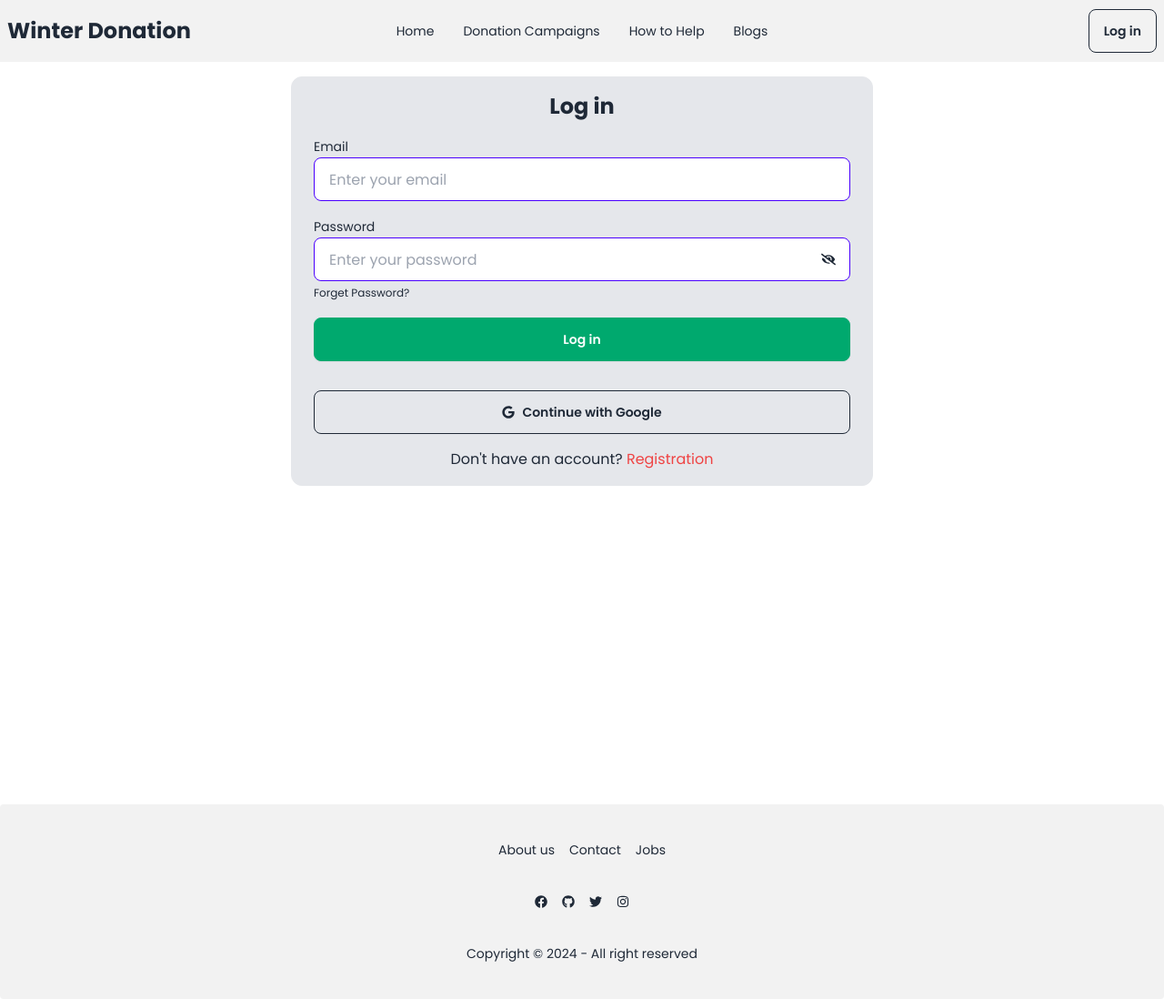
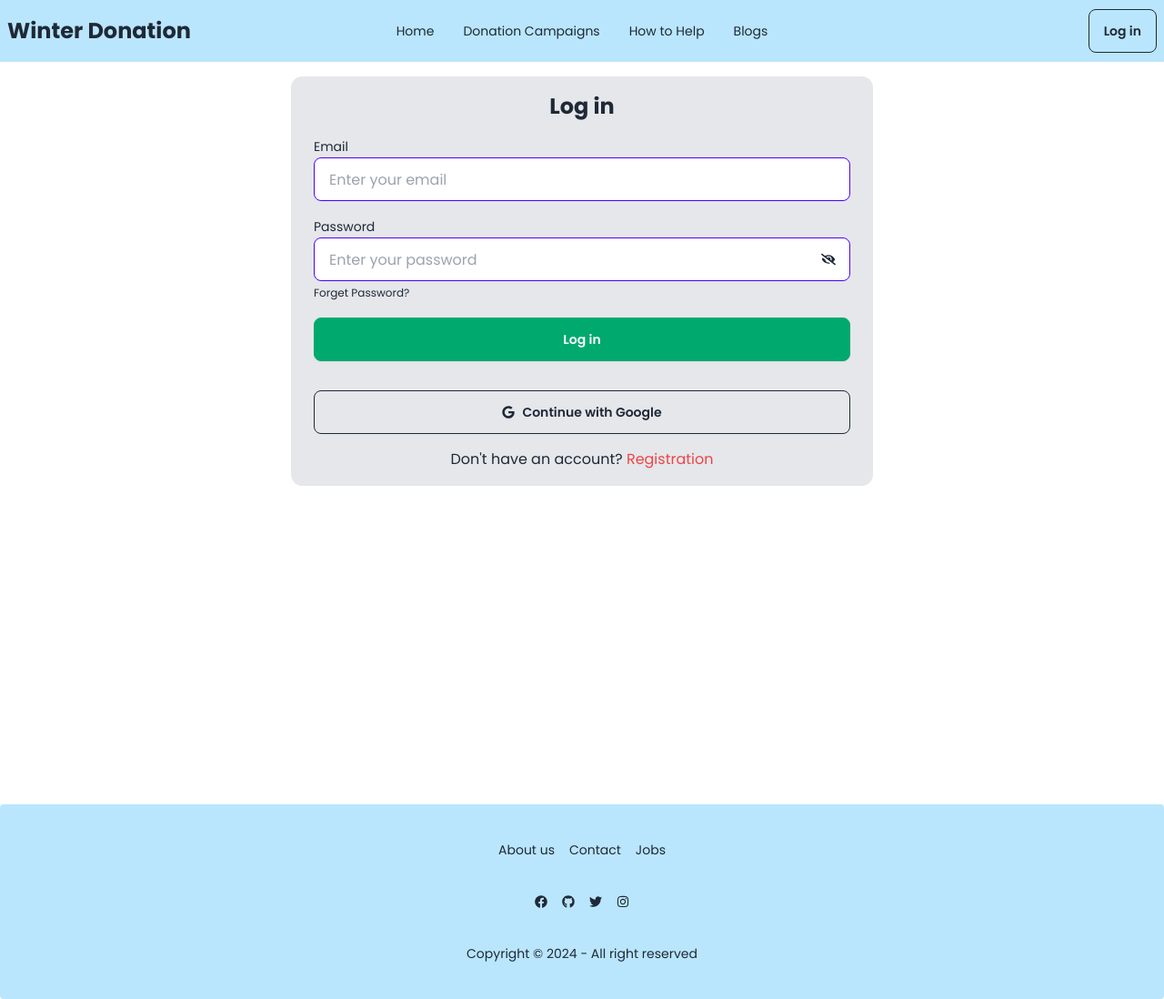
Before and after one commit to sakib-333/ph-b10-a9, a React (Vite) app: page /login in a window 1280 px wide. Shown: the whole page at 91% size. Built offline with nearby package versions, Linux system fonts and the light colour scheme; no server answers.

Commit message:
Add sky-200 color in the navbar and footer.

```diff
--- a/src/components/Footer.jsx
+++ b/src/components/Footer.jsx
@@ -3,7 +3,7 @@ import { FaFacebook, FaGithub, FaInstagram, FaTwitter } from "react-icons/fa";
 
 const Footer = () => {
   return (
-    <footer className="footer footer-center bg-base-200 text-base-content rounded p-10">
+    <footer className="footer footer-center bg-sky-200 text-base-content rounded p-10">
       <nav className="grid grid-flow-col gap-4">
         <a className="link link-hover">About us</a>
         <a className="link link-hover">Contact</a>
--- a/src/components/Navbar.jsx
+++ b/src/components/Navbar.jsx
@@ -36,7 +36,7 @@ const Navbar = () => {
     </>
   );
   return (
-    <div className="navbar bg-base-200 px-2">
+    <div className="navbar bg-sky-200 px-2">
       <div className="navbar-start">
         <div className="dropdown">
           <div tabIndex={0} role="button" className="btn btn-ghost lg:hidden">
```
